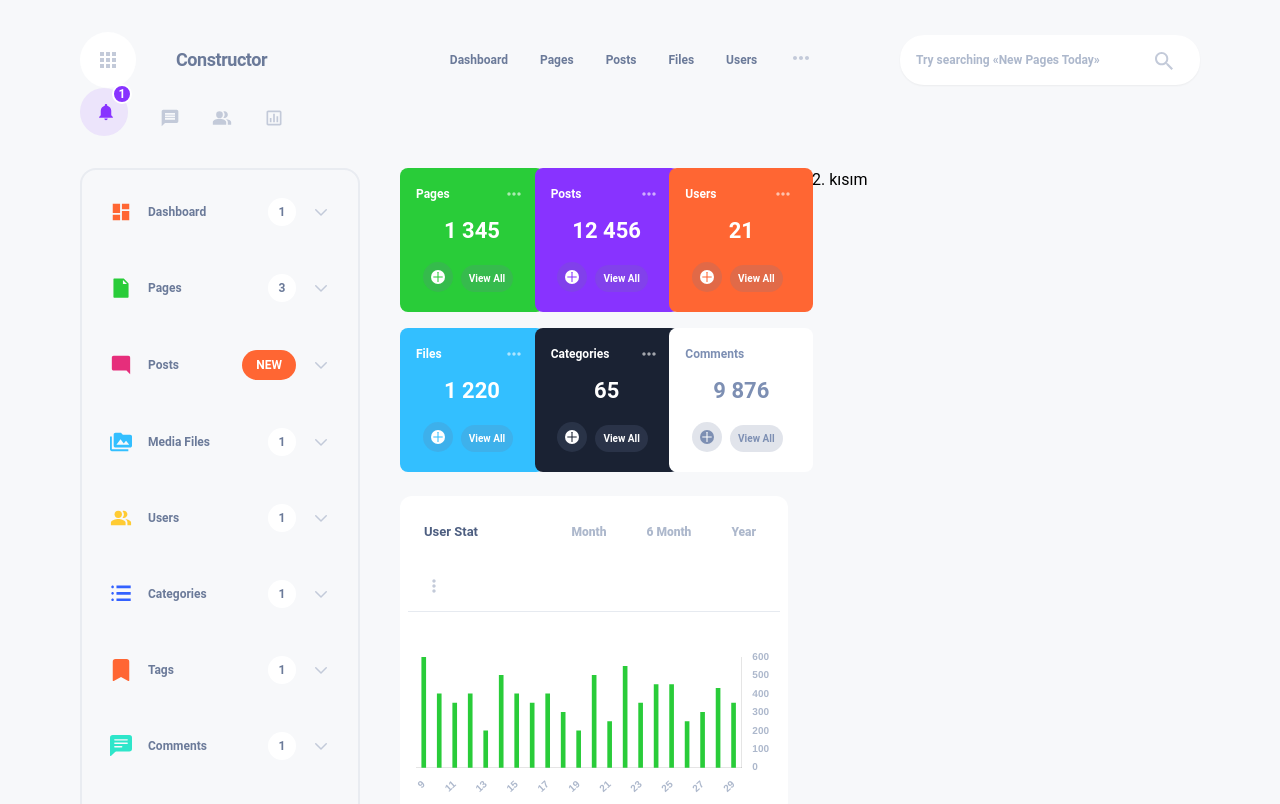
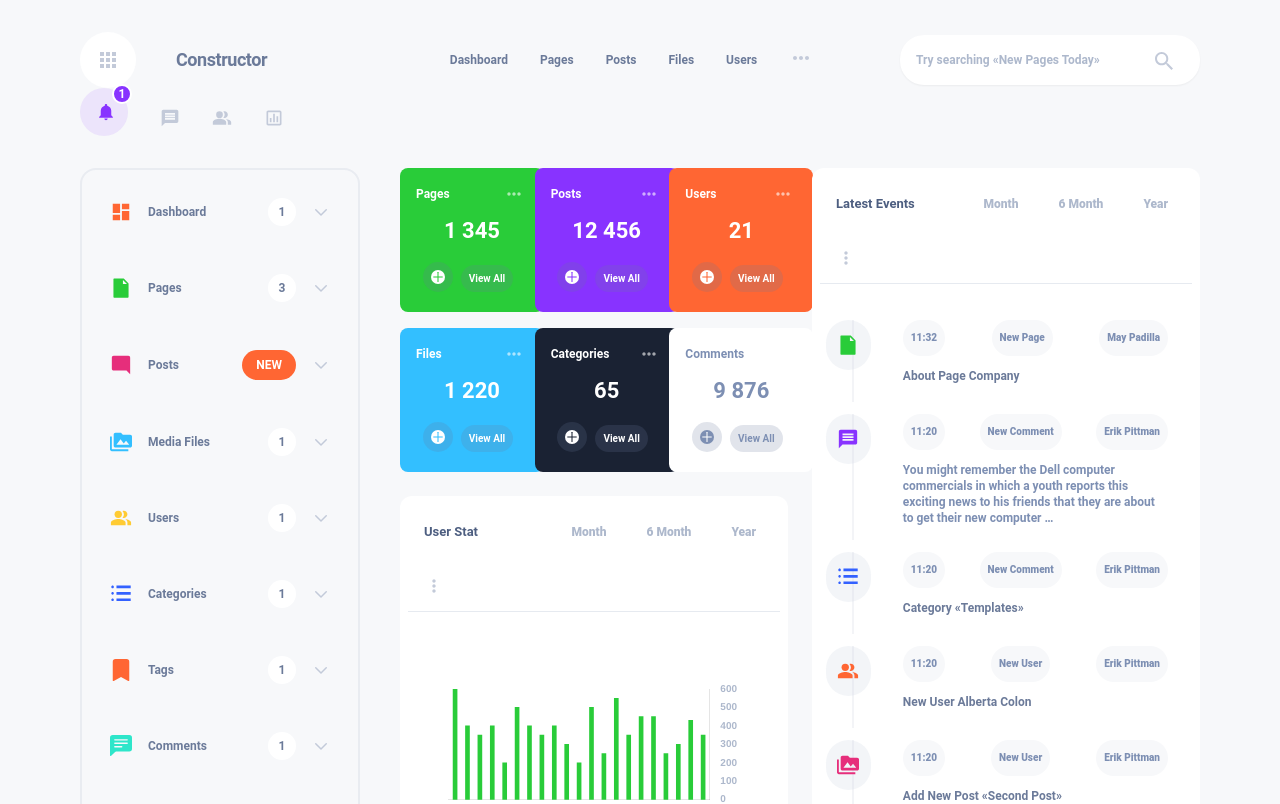
Before and after one commit to busrakk/constructor-dashboard, a React (Create React App) app: page / in a window 1280 px wide. Shown: the top 804 px of the page. Built offline with nearby package versions, Linux system fonts and the light colour scheme.

Commit message:
add timeline stepper  for content component

```diff
--- a/src/components/layout/Content/Card/Card.js
+++ b/src/components/layout/Content/Card/Card.js
@@ -3,7 +3,7 @@ import Item from "./Item";
 
 const Card = () => {
   return (
-    <div className="flex justify-center items-center">
+    <div className="flex mb-6 justify-center items-center">
       <div className="grid lg:grid-cols-3 grid-cols-2 gap-4">
         <Item
           title="Pages"
--- a/src/components/layout/Content/Charts/HBarChart.js
+++ b/src/components/layout/Content/Charts/HBarChart.js
@@ -82,7 +82,11 @@ export const data = {
 const barThickness = 5; // İncelik değeri
 
 const HBarChart = () => {
-  return <Bar options={{ ...options, barThickness }} data={data} />;
+  return (
+    <div className="p-7">
+      <Bar options={{ ...options, barThickness }} data={data} />
+    </div>
+  );
 };
 
 export default HBarChart;
--- a/src/components/layout/Content/Charts/VBarChart.js
+++ b/src/components/layout/Content/Charts/VBarChart.js
@@ -99,7 +99,11 @@ export const data = {
 const barThickness = 4; // İncelik değeri
 
 const VBarChart = () => {
-  return <Bar options={{ ...options, barThickness }} data={data} />;
+  return (
+    <div className="p-8">
+      <Bar options={{ ...options, barThickness }} data={data} />
+    </div>
+  );
 };
 
 export default VBarChart;
--- /dev/null
+++ b/src/components/layout/Content/LatestEvents/month/Item.js
@@ -0,0 +1,38 @@
+import React from "react";
+
+const Item = (props) => {
+  const { badges } = props;
+  return (
+    <li className="border-l-2 border-textColor2/20 ml-2">
+      <div className="flex mb-3">
+        <div
+          className={`text-${props.color} bg-textColor2/20 lg:w-[50px] lg:h-[50px] w-[40px] h-[40px] flex items-center justify-center rounded-full lg:-ml-7 -ml-5`}
+        >
+          {props.icon}
+        </div>
+        <div className="block pl-6 pb-3.5 lg:w-80 w-64 ml-2">
+          <div className="flex justify-between space-x-4 mb-3">
+            {badges.map((badge, index) => (
+              <span
+                key={index}
+                className="p-2 lg:text-[10px] text-[8px] leading-5 rounded-full text-textColor3 font-black bg-background"
+              >
+                {badge}
+              </span>
+            ))}
+          </div>
+          <div className="">
+            <p className="text-textColor1 font-bold lg:text-xs text-[10px] leading-5 mb-1">
+              {props.title}
+            </p>
+            <p className="text-textColor3 font-bold lg:text-xs text-[10px] leading-5">
+              {props.content}
+            </p>
+          </div>
+        </div>
+      </div>
+    </li>
+  );
+};
+
+export default Item;
--- /dev/null
+++ b/src/components/layout/Content/LatestEvents/month/Month.js
@@ -0,0 +1,49 @@
+import React from "react";
+import Item from "./Item";
+import {
+  CATEGORİES_ICON,
+  FILE_ICON,
+  MEDIA_ICON,
+  MESSAGE_ICON,
+  PEOPLE_ICON,
+} from "../../../../../icons/icons";
+
+const Month = () => {
+  return (
+    <ol className="px-4">
+      <Item
+        icon={<FILE_ICON size={22} />}
+        badges={["11:32", "New Page", "May Padilla"]}
+        title="About Page Company"
+        color="green"
+      />
+      <Item
+        icon={<MESSAGE_ICON size={22} />}
+        badges={["11:20", "New Comment", "Erik Pittman"]}
+        content="You might remember the Dell computer commercials in which a youth reports this exciting news to his friends that they are about to get their new computer …"
+        color="purple"
+      />
+      <Item
+        icon={<CATEGORİES_ICON size={22} />}
+        badges={["11:20", "New Comment", "Erik Pittman"]}
+        title="Category «Templates»"
+        color="blue"
+      />
+      <Item
+        icon={<PEOPLE_ICON size={22} />}
+        badges={["11:20", "New User", "Erik Pittman"]}
+        title="New User Alberta Colon"
+        color="orange"
+      />
+      <Item
+        icon={<MEDIA_ICON size={22} />}
+        badges={["11:20", "New User", "Erik Pittman"]}
+        title="Add New Post «Second Post»"
+        content="You might remember the Dell computer commercials in which a youth reports this exciting news to his friends..."
+        color="pink"
+      />
+    </ol>
+  );
+};
+
+export default Month;
--- a/src/components/layout/Content/common/Dropdown.js
+++ b/src/components/layout/Content/common/Dropdown.js
@@ -37,7 +37,7 @@ const Dropdown = (props) => {
   }, []);
 
   return (
-    <div className="bg-secondColor my-6 rounded-xl">
+    <div className="bg-secondColor mb-6 rounded-xl">
       <div className="header-part">
         <div className="content">
           <div className="mr-2">
--- a/src/components/layout/Content/index.js
+++ b/src/components/layout/Content/index.js
@@ -4,6 +4,7 @@ import SiteSpeed from "./SiteSpeed";
 import Dropdown from "./common/Dropdown";
 import HBarChart from "./Charts/HBarChart";
 import VBarChart from "./Charts/VBarChart";
+import Month from "./LatestEvents/month/Month";
 
 const Content = () => {
   return (
@@ -21,7 +22,17 @@ const Content = () => {
             active3="Tab 3 Content"
           />
         </div>
-        <div className="row-span-2">2. kısım</div>
+        <div className="row-span-2">
+          <Dropdown
+            title="Latest Events"
+            content1="Month"
+            content2="6 Month"
+            content3="Year"
+            active1={<Month />}
+            active2="Tab 2 Content"
+            active3="Tab 3 Content"
+          />
+        </div>
       </div>
 
       <div className="grid lg:grid-cols-2 grid-cols-1 gap-6">
--- a/src/components/layout/Header/style.css
+++ b/src/components/layout/Header/style.css
@@ -31,7 +31,7 @@
 }
 
 .icon-item {
-  @apply text-textColor2 mt-3;
+  @apply text-textColor2 hover:text-purple mt-3;
 }
 
 .text-item {
```
